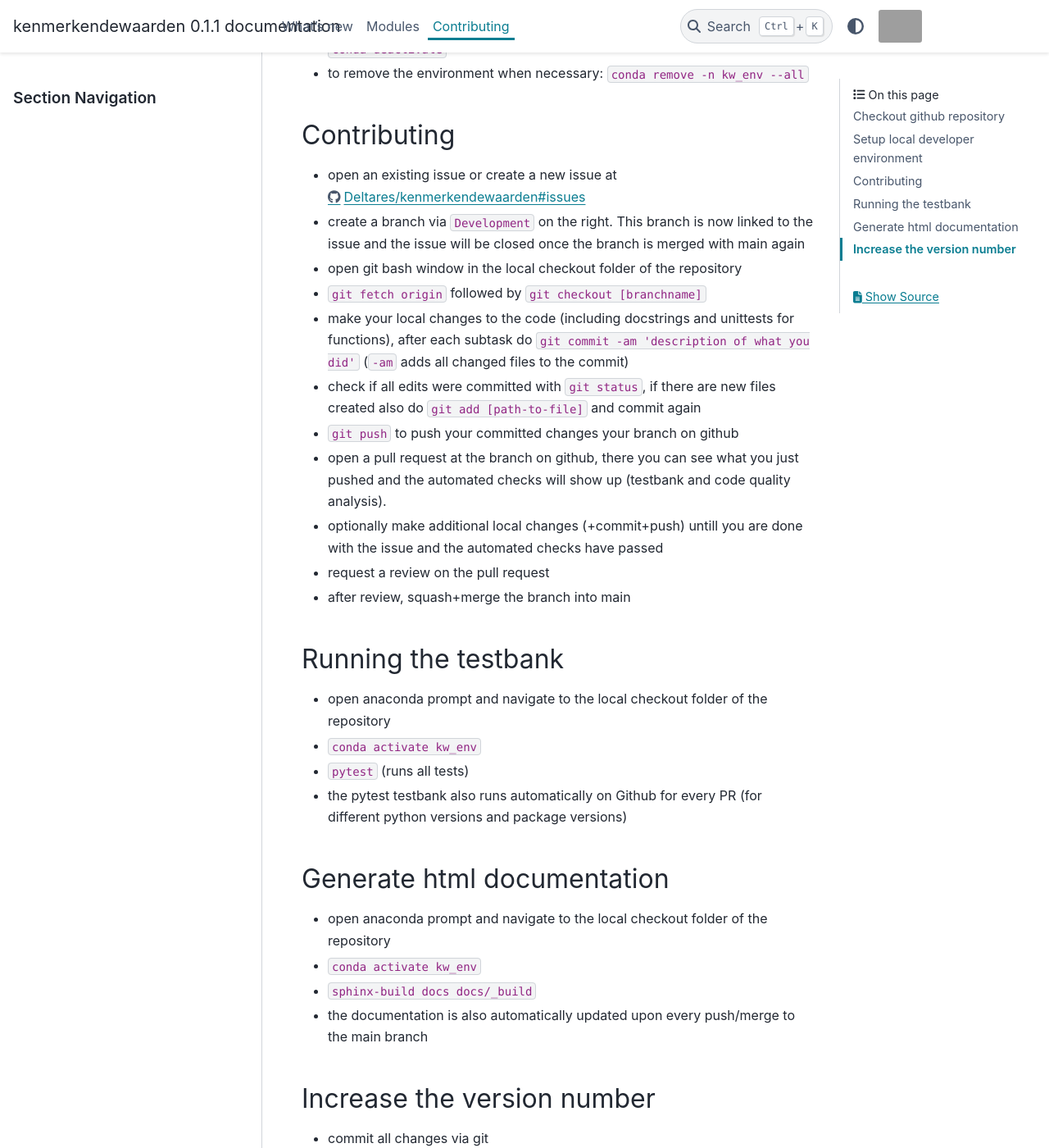
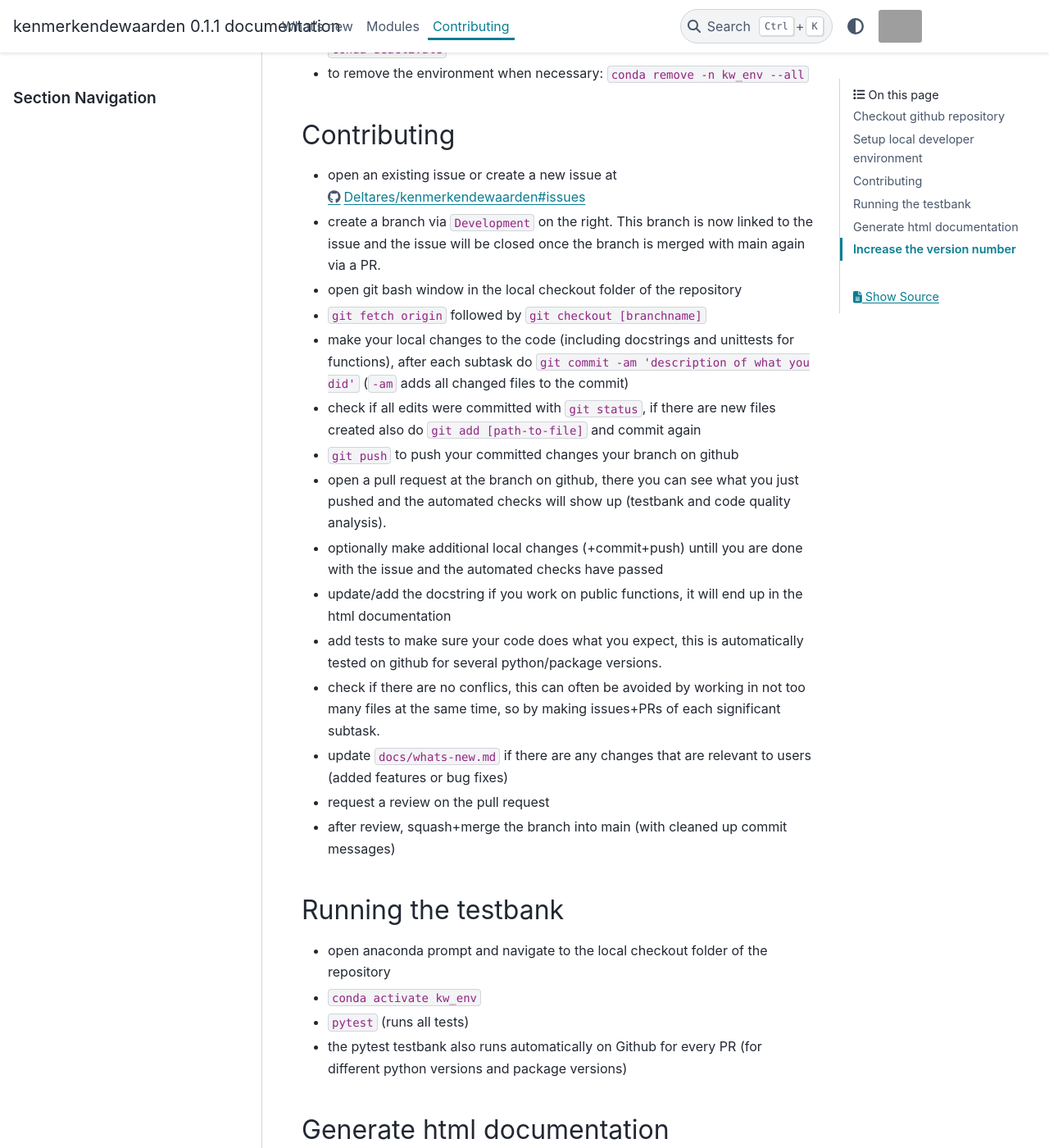
Before and after one commit to Deltares-research/kenmerkendewaarden, a Sphinx documentation site: the page built from docs/CONTRIBUTING.md, in a window 1280 px wide and 1400 px high, scrolled down 940 px. Shown: the whole window at 82% size. Built offline with Sphinx 7.4.7 and the PyData theme 0.15.4, drawn with Linux system fonts in a browser that asks for light colours; grey boxes are pictures that could not be loaded.

Commit message:
updated contributing guidelines with issue contents

```diff
--- a/docs/CONTRIBUTING.md
+++ b/docs/CONTRIBUTING.md
@@ -23,7 +23,7 @@
 ## Contributing
 
 - open an existing issue or create a new issue at https://github.com/Deltares/kenmerkendewaarden/issues
-- create a branch via ``Development`` on the right. This branch is now linked to the issue and the issue will be closed once the branch is merged with main again
+- create a branch via ``Development`` on the right. This branch is now linked to the issue and the issue will be closed once the branch is merged with main again via a PR.
 - open git bash window in the local checkout folder of the repository
 - ``git fetch origin`` followed by ``git checkout [branchname]``
 - make your local changes to the code (including docstrings and unittests for functions), after each subtask do ``git commit -am 'description of what you did'`` (``-am`` adds all changed files to the commit)
@@ -31,8 +31,12 @@
 - ``git push`` to push your committed changes your branch on github
 - open a pull request at the branch on github, there you can see what you just pushed and the automated checks will show up (testbank and code quality analysis).
 - optionally make additional local changes (+commit+push) untill you are done with the issue and the automated checks have passed
+- update/add the docstring if you work on public functions, it will end up in the html documentation
+- add tests to make sure your code does what you expect, this is automatically tested on github for several python/package versions.
+- check if there are no conflics, this can often be avoided by working in not too many files at the same time, so by making issues+PRs of each significant subtask.
+- update ``docs/whats-new.md`` if there are any changes that are relevant to users (added features or bug fixes)
 - request a review on the pull request
-- after review, squash+merge the branch into main
+- after review, squash+merge the branch into main (with cleaned up commit messages)
 
 ## Running the testbank
 
```
